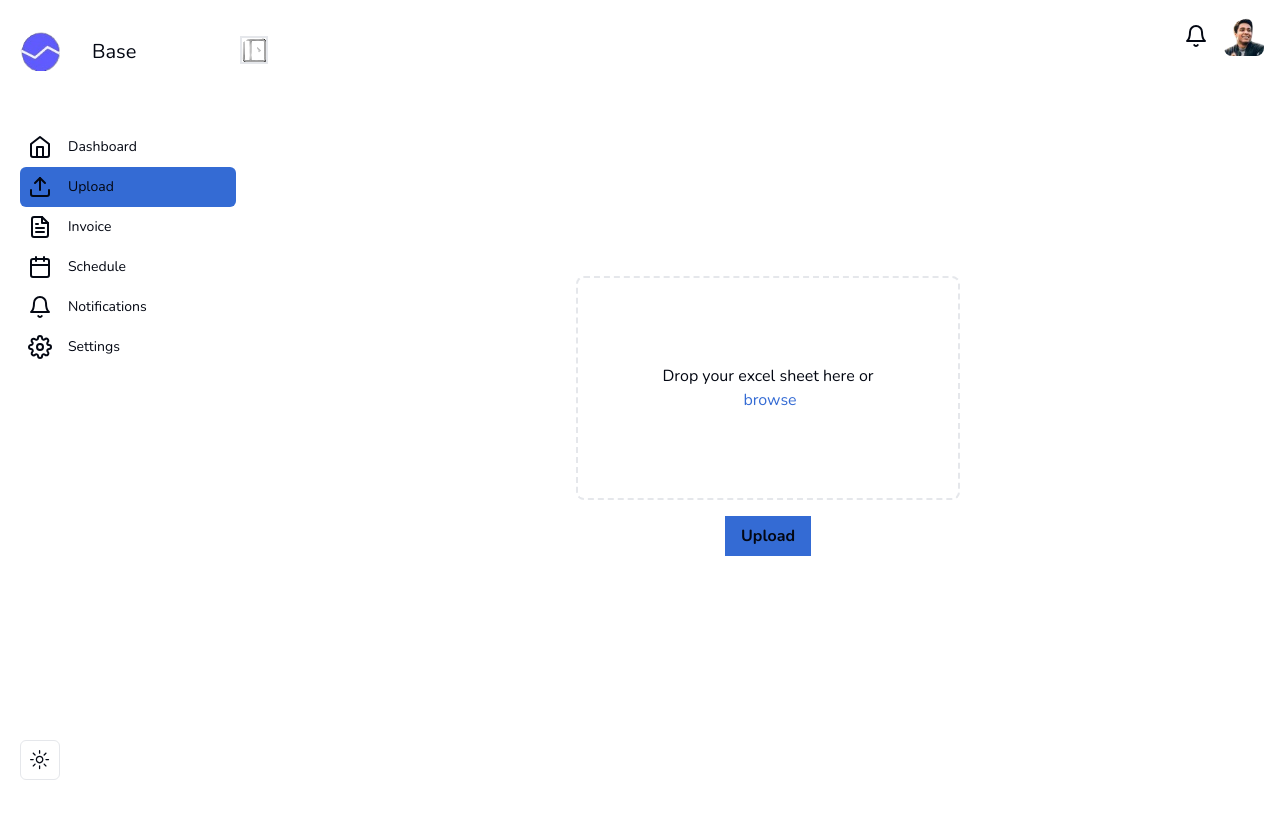
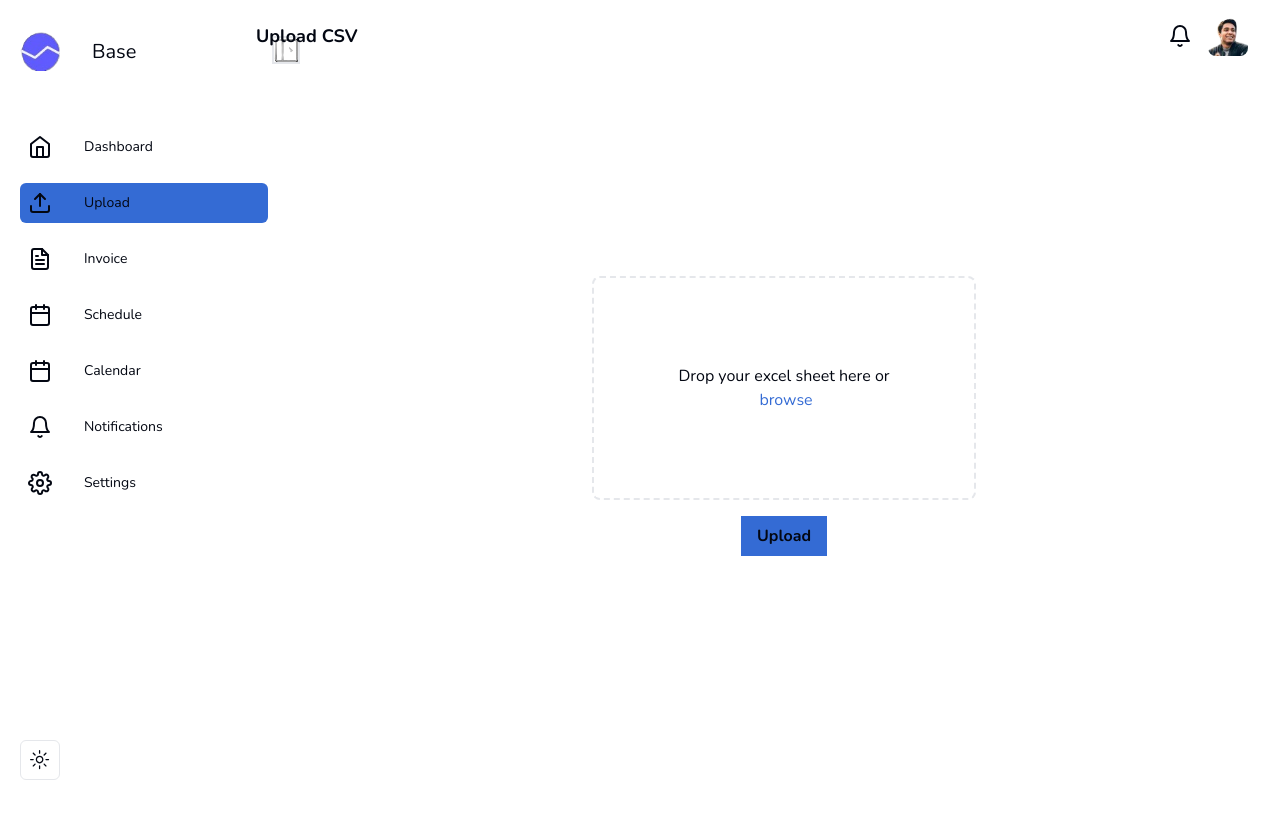
Before and after one commit to ThatRandomGuy09/assignment-app, a Next.js app: page /dashboard in a window 1280 px wide. Shown: the top 818 px of the page. Built offline with nearby package versions, Linux system fonts and the light colour scheme.

Commit message:
Designing Changes

```diff
--- a/components/MainSection.tsx
+++ b/components/MainSection.tsx
@@ -42,7 +42,6 @@ const MainSection = () => {
     setCurrentPage(1);
   };
 
-  // Calculate pagination
   const indexOfLastItem = currentPage * itemsPerPage;
   const indexOfFirstItem = indexOfLastItem - itemsPerPage;
   const currentItems = data.slice(indexOfFirstItem, indexOfLastItem);
--- a/components/ProfileSection.tsx
+++ b/components/ProfileSection.tsx
@@ -1,9 +1,12 @@
 import Image from "next/image";
 import { FiBell } from "react-icons/fi";
 import profilePicc from "../public/profilepicc.png";
+
 const ProfileSection = () => {
   return (
-    <div className="flex items-center space-x-4 absolute top-4 right-4">
+    <div className="flex items-center justify-between absolute top-4 right-4 w-full max-w-screen-lg px-4">
+      <h1 className="text-white text-lg font-bold">Upload CSV</h1>
+      <div className="flex items-center space-x-4">
         <FiBell className="text-2xl text-white" />
         <Image
           src={profilePicc}
@@ -11,6 +14,7 @@ const ProfileSection = () => {
           className="w-10 h-10 rounded-lg object-cover"
         />
       </div>
+    </div>
   );
 };
 
--- a/components/Sidebar.tsx
+++ b/components/Sidebar.tsx
@@ -20,7 +20,7 @@ const Sidebar = () => {
   return (
     <div
       className={`flex flex-col justify-between ${
-        isOpen ? "w-64" : "w-20"
+        isOpen ? "w-72" : "w-20" // Increased sidebar width
       } duration-300 bg-gray-900 h-screen p-5 pt-8 relative`}
     >
       <div>
@@ -48,9 +48,9 @@ const Sidebar = () => {
         </div>
         <ul className="pt-6 flex-grow">
           <li
-            className={`flex rounded-md p-2 cursor-pointer hover:bg-light-white text-gray-300 text-sm items-center gap-x-4 ${
+            className={`flex rounded-md p-2 cursor-pointer hover:bg-light-white text-gray-300 text-sm items-center gap-x-8 ${
               activeSection === "Dashboard" && "bg-[#346BD4]"
-            } font-nunito`}
+            } font-nunito mb-4`}  // Increased bottom margin for spacing
             onClick={() => setActiveSection("Dashboard")}
           >
             <FiHome className="text-2xl" />
@@ -59,18 +59,18 @@ const Sidebar = () => {
             )}
           </li>
           <li
-            className={`flex rounded-md p-2 cursor-pointer hover:bg-light-white text-gray-300 text-sm items-center gap-x-4 ${
+            className={`flex rounded-md p-2 cursor-pointer hover:bg-light-white text-gray-300 text-sm items-center gap-x-8 ${
               activeSection === "Upload" && "bg-[#346BD4]"
-            } font-nunito`}
+            } font-nunito mb-4`}  // Increased bottom margin for spacing
             onClick={() => setActiveSection("Upload")}
           >
             <FiUpload className="text-2xl" />
             {isOpen && <span className="origin-left duration-200">Upload</span>}
           </li>
           <li
-            className={`flex rounded-md p-2 cursor-pointer hover:bg-light-white text-gray-300 text-sm items-center gap-x-4 ${
+            className={`flex rounded-md p-2 cursor-pointer hover:bg-light-white text-gray-300 text-sm items-center gap-x-8 ${
               activeSection === "Invoice" && "bg-[#346BD4]"
-            } font-nunito`}
+            } font-nunito mb-4`}  // Increased bottom margin for spacing
             onClick={() => setActiveSection("Invoice")}
           >
             <FiFileText className="text-2xl" />
@@ -79,9 +79,9 @@ const Sidebar = () => {
             )}
           </li>
           <li
-            className={`flex rounded-md p-2 cursor-pointer hover:bg-light-white text-gray-300 text-sm items-center gap-x-4 ${
+            className={`flex rounded-md p-2 cursor-pointer hover:bg-light-white text-gray-300 text-sm items-center gap-x-8 ${
               activeSection === "Schedule" && "bg-[#346BD4]"
-            } font-nunito`}
+            } font-nunito mb-4`}  // Increased bottom margin for spacing
             onClick={() => setActiveSection("Schedule")}
           >
             <FiCalendar className="text-2xl" />
@@ -90,9 +90,20 @@ const Sidebar = () => {
             )}
           </li>
           <li
-            className={`flex rounded-md p-2 cursor-pointer hover:bg-light-white text-gray-300 text-sm items-center gap-x-4 ${
+            className={`flex rounded-md p-2 cursor-pointer hover:bg-light-white text-gray-300 text-sm items-center gap-x-8 ${
+              activeSection === "Calendar" && "bg-[#346BD4]"
+            } font-nunito mb-4`}  // Increased bottom margin for spacing
+            onClick={() => setActiveSection("Calendar")}
+          >
+            <FiCalendar className="text-2xl" />
+            {isOpen && (
+              <span className="origin-left duration-200">Calendar</span>
+            )}
+          </li>
+          <li
+            className={`flex rounded-md p-2 cursor-pointer hover:bg-light-white text-gray-300 text-sm items-center gap-x-8 ${
               activeSection === "Notifications" && "bg-[#346BD4]"
-            } font-nunito`}
+            } font-nunito mb-4`}  // Increased bottom margin for spacing
             onClick={() => setActiveSection("Notifications")}
           >
             <FiBell className="text-2xl" />
@@ -101,9 +112,9 @@ const Sidebar = () => {
             )}
           </li>
           <li
-            className={`flex rounded-md p-2 cursor-pointer hover:bg-light-white text-gray-300 text-sm items-center gap-x-4 ${
+            className={`flex rounded-md p-2 cursor-pointer hover:bg-light-white text-gray-300 text-sm items-center gap-x-8 ${
               activeSection === "Settings" && "bg-[#346BD4]"
-            } font-nunito`}
+            } font-nunito`}  // Removed margin-bottom for last item
             onClick={() => setActiveSection("Settings")}
           >
             <FiSettings className="text-2xl" />
```
Lines whose indentation alone changed are shown as unchanged.
